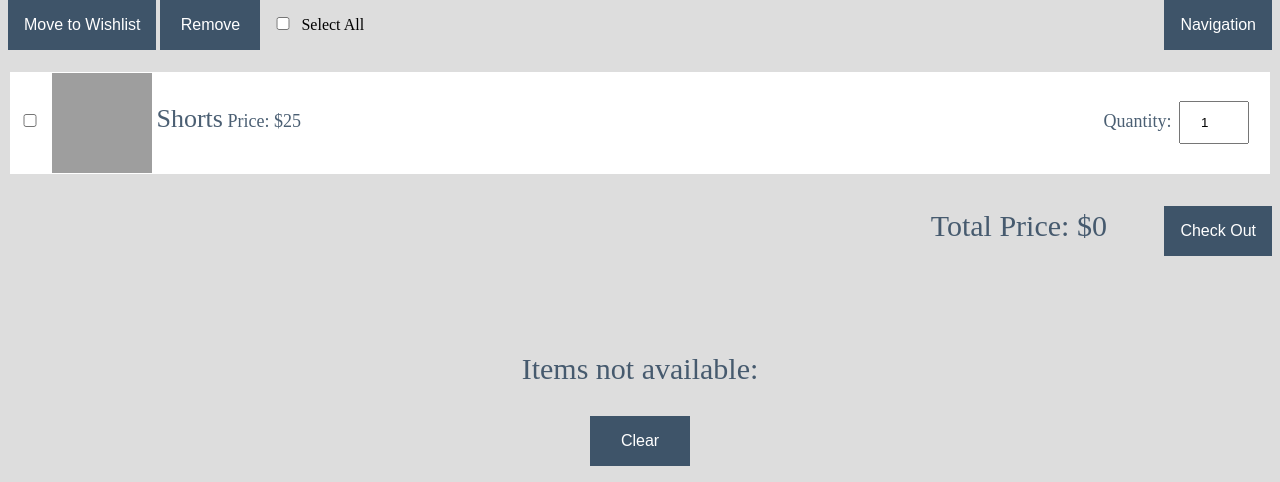
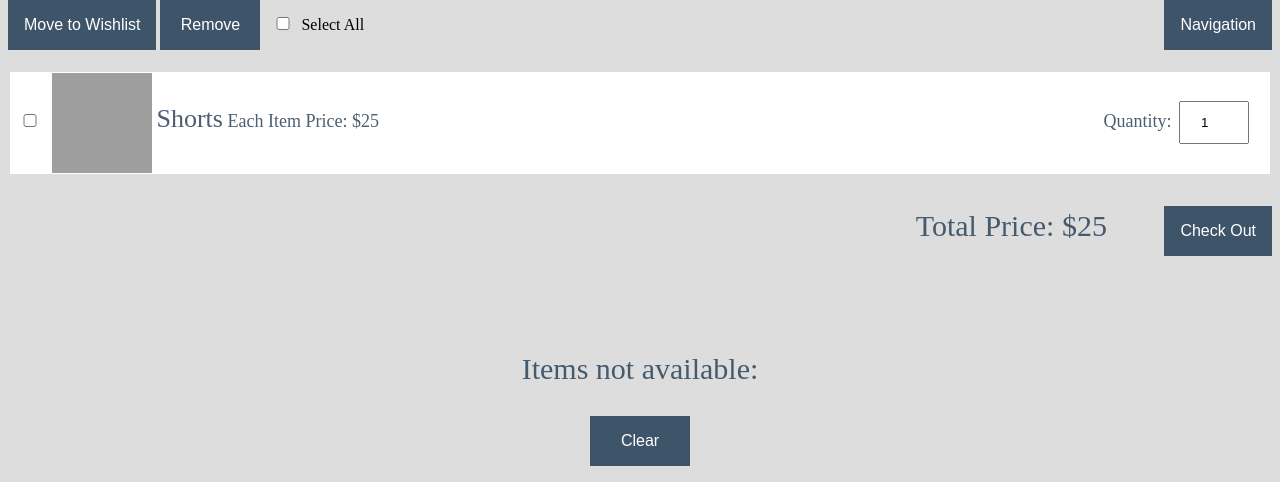
Before and after one commit to katrina-liu/web-application-project, a Django app: page /shopping_cart in a window 1280 px wide. Shown: the part 126-608 px from the top of the page. Run offline with Django 3.2, Linux system fonts and the light colour scheme; a user stored in the database is signed in; data comes from the database, SQL or seed files in the repository; both versions use the stored data as it was after the commit; grey boxes are pictures that could not be loaded.

Commit message:
Added total price for shopping cart

```diff
--- a/ecommerce_platform/templates/shopping_cart.html
+++ b/ecommerce_platform/templates/shopping_cart.html
@@ -45,11 +45,11 @@
             <img class='small_img' src="{% url "photo" product.id 1 %}" style="width:100px;height:100px;">
                     <a href="{% url "product" product.id %}" style="font-size: 26px; color: rgba(45,69,92,0.86);">
                         {{ product.product_name }}</a>
-                    <span class="small_price">Price: ${{ product.product_price }}</span>
+                    <span class="small_price">Each Item Price: ${{ product.product_price }}</span>
             <p style="float:right; margin: 20px">
-            <label for="quantity">Quantity:</label>
-            <input type="number" class="quantity_box" id="id_quantity_{{product.id}}" name="quantity" min="1" value="1">
-                </p>
+                <label for="quantity">Quantity:</label>
+                <input type="number" class="quantity_box" id="id_quantity_{{product.id}}" name="quantity" min="1" value="1">
+            </p>
         </label><br>
         </td>
         </tr>
@@ -57,7 +57,7 @@
     {% endfor %}
     </table>
     <div class="checkout">
-        <p><span style="margin-right: 50px">Total Price: $<span id="id_total_price">0</span></span>
+        <p><span style="margin-right: 50px">Total Price: $<span id="id_total_price">{{total_price}}</span></span>
         <button id="id_check_out_button">
             <a href="{% url 'home' %}">Check Out</a>
         </button>
--- a/ecommerce_platform/views.py
+++ b/ecommerce_platform/views.py
@@ -83,6 +83,9 @@ def shopping_cart_action(request):
         product_availability=False)
     context['available_products'] = available
     context['unavailable_products'] = other
+    context['total_price'] = 0
+    for item in available:
+        context['total_price'] += item.product_price
     return render(request, 'shopping_cart.html', context)
 
 
```
Also changed, not shown: db.sqlite3.
